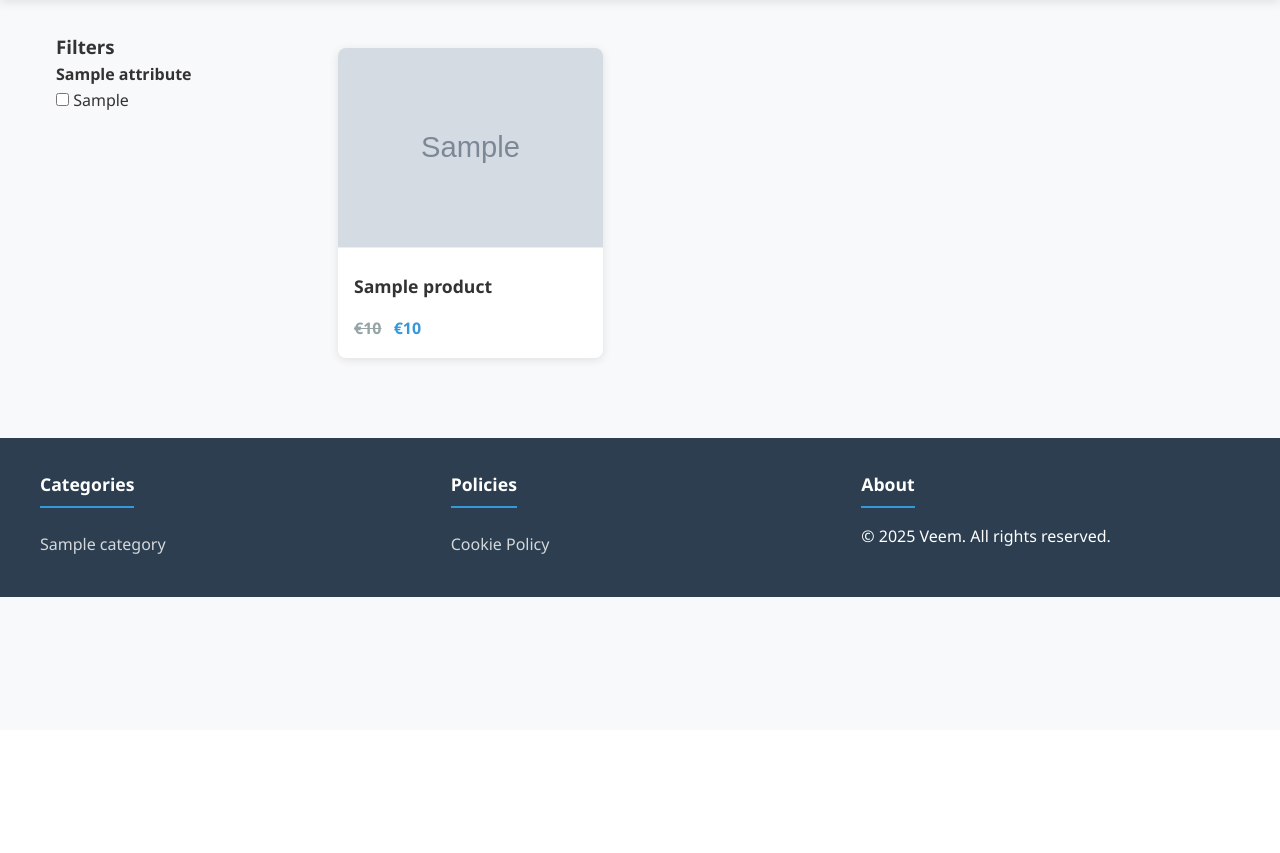
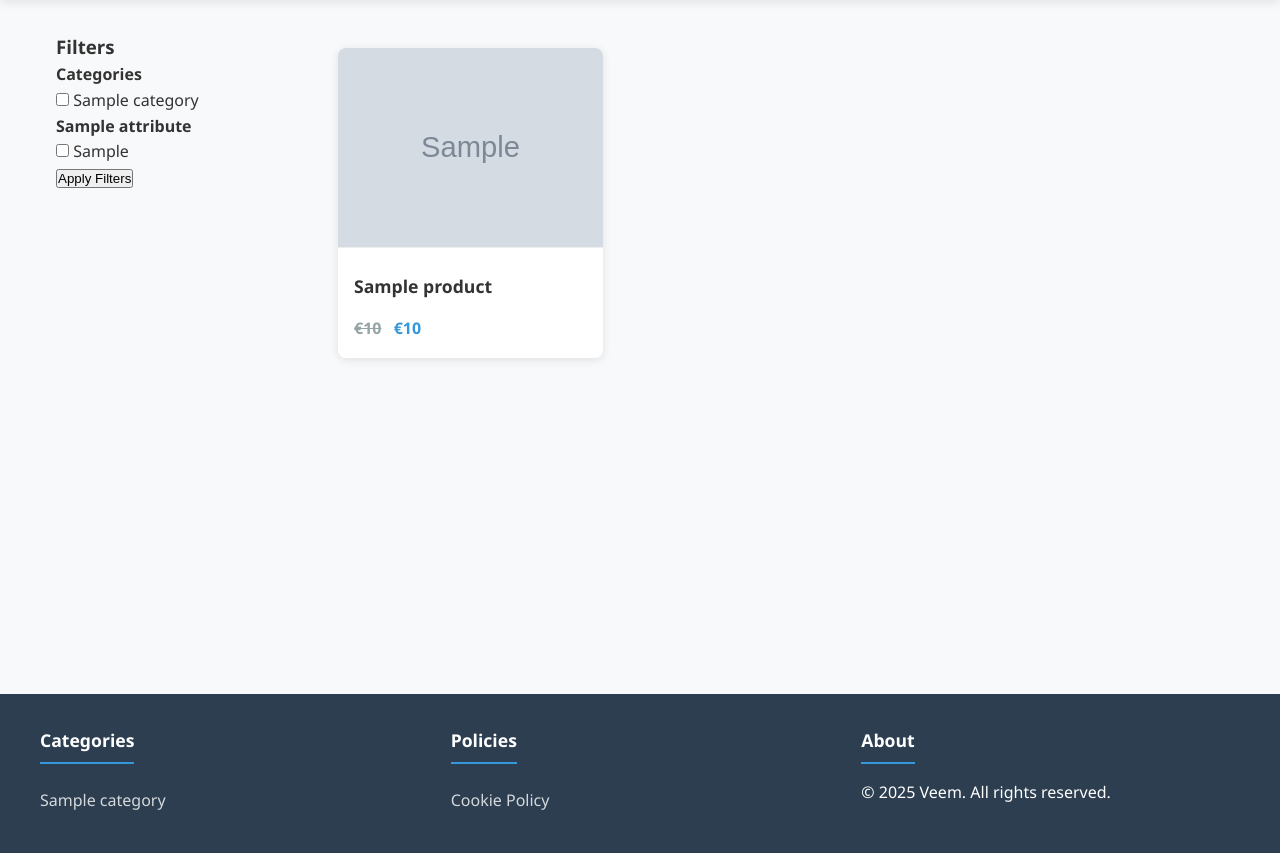
Before and after one commit to MihaiJoimir/veem, a PHP site: page /category.php in a window 1280 px wide. Shown: the part 70-923 px from the top of the page. Before the commit the page ends 667 px from the top, so only its background shows below. Run offline with PHP 8.4, Linux system fonts and the light colour scheme; tables that the repository leaves empty or names only in its code hold one stand-in row (values such as "Sample post"); grey boxes marked "Sample" are stand-in pictures.

Commit message:
category filter & breadcrumb

```diff
--- a/category.php
+++ b/category.php
@@ -1,37 +1,127 @@
-<?php include 'includes/header.php';
+<?php
+include 'includes/header.php';
 include 'includes/db.php';
 
-$category_id = $_GET['id'] ?? 1;
+/* -------------------------------------------------------------------
+   CATEGORY IDENTIFICATION
+   -------------------------------------------------------------------
+   Accept either numeric ?id=3 or slug via ?slug=laptops to enable
+   /category/laptops URLs.  Falls back to all products if none given.
+--------------------------------------------------------------------*/
+
+$category_id   = null;
+$category_slug = $_GET['slug'] ?? null; // pretty URL, e.g. /category/laptops
+
+if ($category_slug) {
+    // Look up numeric id from the slug
+    $stmt = $conn->prepare('SELECT id FROM categories WHERE slug = ?');
+    $stmt->bind_param('s', $category_slug);
+    $stmt->execute();
+    $result = $stmt->get_result();
+    if ($row = $result->fetch_assoc()) {
+        $category_id = $row['id'];
+    } else {
+        http_response_code(404);
+        echo '<h1>Category not found</h1>';
+        include 'includes/footer.php';
+        exit;
+    }
+} elseif (isset($_GET['id'])) {
+    $category_id = intval($_GET['id']); // legacy numeric parameter
+}
+
+// Checkbox filters
+$filter_categories = $_GET['filter_categories'] ?? [];
 ?>
+
 <div class="category-container">
     <aside class="sidebar">
         <h3>Filters</h3>
+        <!-- Important: absolute path so it works from /category/slug URL  -->
+        <form method="GET" action="/category.php">
             <?php
-        $attributes = $conn->query("SELECT * FROM attributes");
-        while($attr = $attributes->fetch_assoc()) {
-            echo "<div class='filter-group'>
-                    <h4>{$attr['name']}</h4>";
+            /* Preserve whichever identifier was used so re‑submitting the
+               form (when ticking checkboxes) doesn’t lose the context. */
+            if ($category_slug) {
+                echo "<input type='hidden' name='slug' value='" .
+                     htmlspecialchars($category_slug, ENT_QUOTES, 'UTF-8') .
+                     "'>";
+            } elseif ($category_id !== null) {
+                echo "<input type='hidden' name='id' value='{$category_id}'>";
+            }
+            ?>
+
+            <!-- Category Filter -->
+            <div class="filter-group">
+                <h4>Categories</h4>
+                <?php
+                $categories = $conn->query('SELECT id, name FROM categories ORDER BY name ASC');
+                while ($cat = $categories->fetch_assoc()) {
+                    $checked = in_array($cat['id'], $filter_categories) ? 'checked' : '';
+                    echo "<label><input type='checkbox' name='filter_categories[]' value='{$cat['id']}' {$checked}> {$cat['name']}</label>";
+                }
+                ?>
+            </div>
+
+            <!-- Attribute Filters (optional) -->
+            <?php
+            $attributes = $conn->query('SELECT * FROM attributes');
+            while ($attr = $attributes->fetch_assoc()) {
+                echo "<div class='filter-group'>\n                        <h4>{$attr['name']}</h4>";
+
                 $values = $conn->query("SELECT DISTINCT value FROM product_attributes WHERE attribute_id = {$attr['id']}");
-            while($val = $values->fetch_assoc()) {
-                echo "<label><input type='checkbox'> {$val['value']}</label>";
+                while ($val = $values->fetch_assoc()) {
+                    $name     = "attr_{$attr['id']}";
+                    $value    = $val['value'];
+                    $checked  = isset($_GET[$name]) && is_array($_GET[$name]) && in_array($value, $_GET[$name]) ? 'checked' : '';
+                    echo "<label><input type='checkbox' name='{$name}[]' value='{$value}' {$checked}> {$value}</label>";
                 }
                 echo "</div>";
             }
             ?>
+
+            <button type="submit">Apply Filters</button>
+        </form>
     </aside>
 
     <div class="product-grid">
         <?php
-        $result = $conn->query("SELECT * FROM products WHERE category_id = $category_id");
-        while($row = $result->fetch_assoc()) {
+        //-------------------------------------------------------------
+        // Build SQL WHERE clause
+        //-------------------------------------------------------------
+        $whereParts = [];
+
+        // Category logic
+        if (!empty($filter_categories)) {
+            $ids = array_map('intval', $filter_categories);
+            $whereParts[] = 'category_id IN (' . implode(',', $ids) . ')';
+        } elseif ($category_id !== null) {
+            $whereParts[] = 'category_id = ' . $category_id;
+        }
+
+        // Attribute logic
+        foreach ($_GET as $key => $vals) {
+            if (strpos($key, 'attr_') === 0 && is_array($vals) && !empty($vals)) {
+                $attr_id   = intval(substr($key, 5));
+                $safe_vals = array_map([$conn, 'real_escape_string'], $vals);
+                $vals_list = "'" . implode("','", $safe_vals) . "'";
+                $whereParts[] = "id IN (SELECT product_id FROM product_attributes WHERE attribute_id = {$attr_id} AND value IN ({$vals_list}))";
+            }
+        }
+
+        $where = $whereParts ? implode(' AND ', $whereParts) : '1';
+
+        // Fetch products
+        $result = $conn->query("SELECT * FROM products WHERE {$where}");
+        while ($row = $result->fetch_assoc()) {
             echo "<div class='product-item'>
                     <a href='/{$row['slug']}'>
                         <img src='/images/{$row['image']}' alt='{$row['name']}'>
-                        <h3>{$row['name']}</h3>
-                        <p class='price'>".
+                        <h3>{$row['name']}</h3>" .
+                        "<p class='price'>" .
                             ($row['sale_price'] ?
                                 "<span class='old-price'>€{$row['price']}</span> €{$row['sale_price']}" :
-                        "€{$row['price']}").
+                                "€{$row['price']}") .
                         "</p>
                     </a>
                   </div>";
@@ -39,4 +129,5 @@ $category_id = $_GET['id'] ?? 1;
         ?>
     </div>
 </div>
+
 <?php include 'includes/footer.php'; ?>
--- a/css/style.css
+++ b/css/style.css
@@ -209,7 +209,7 @@ footer {
     background: var(--primary-color);
     color: white;
     padding: 2rem 1rem;
-    margin-top: 4rem;
+    margin-top: 20rem;
 }
 
 .footer-container {
```
Also changed, not shown: product.php (+44 -21 lines), images/google-pixel-12.webp (added). Lines whose indentation alone changed are shown as unchanged.
